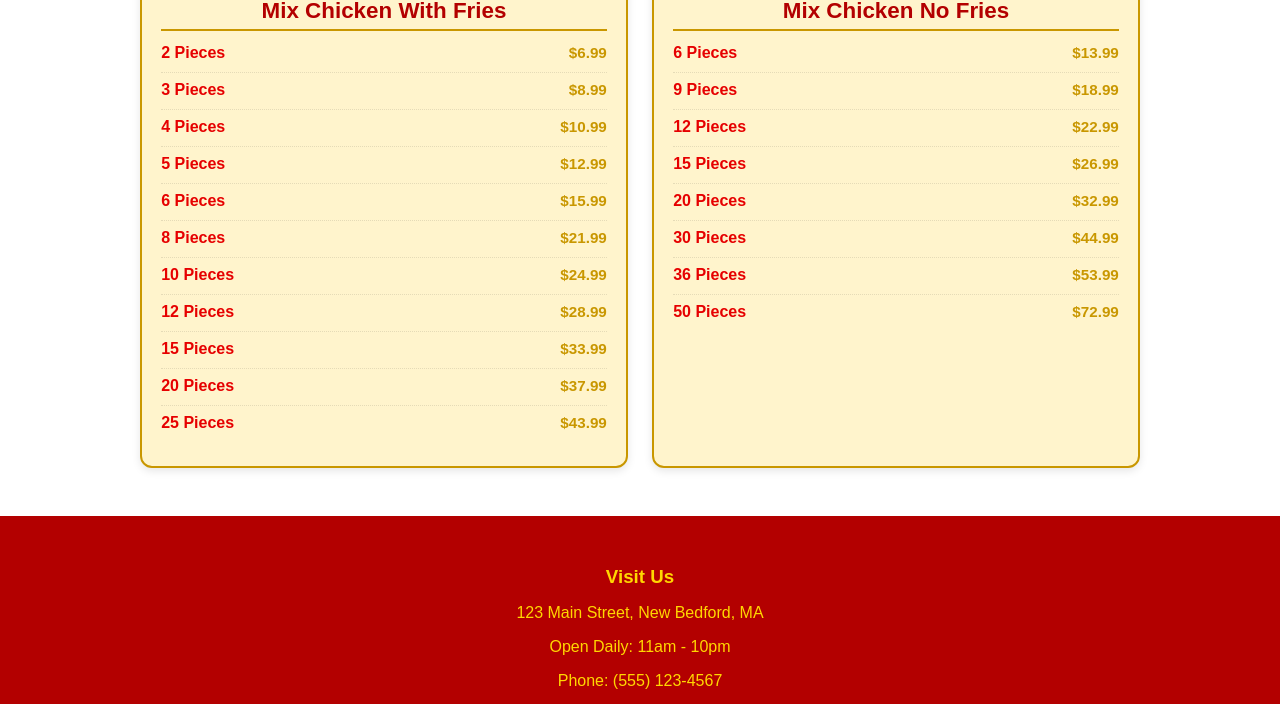
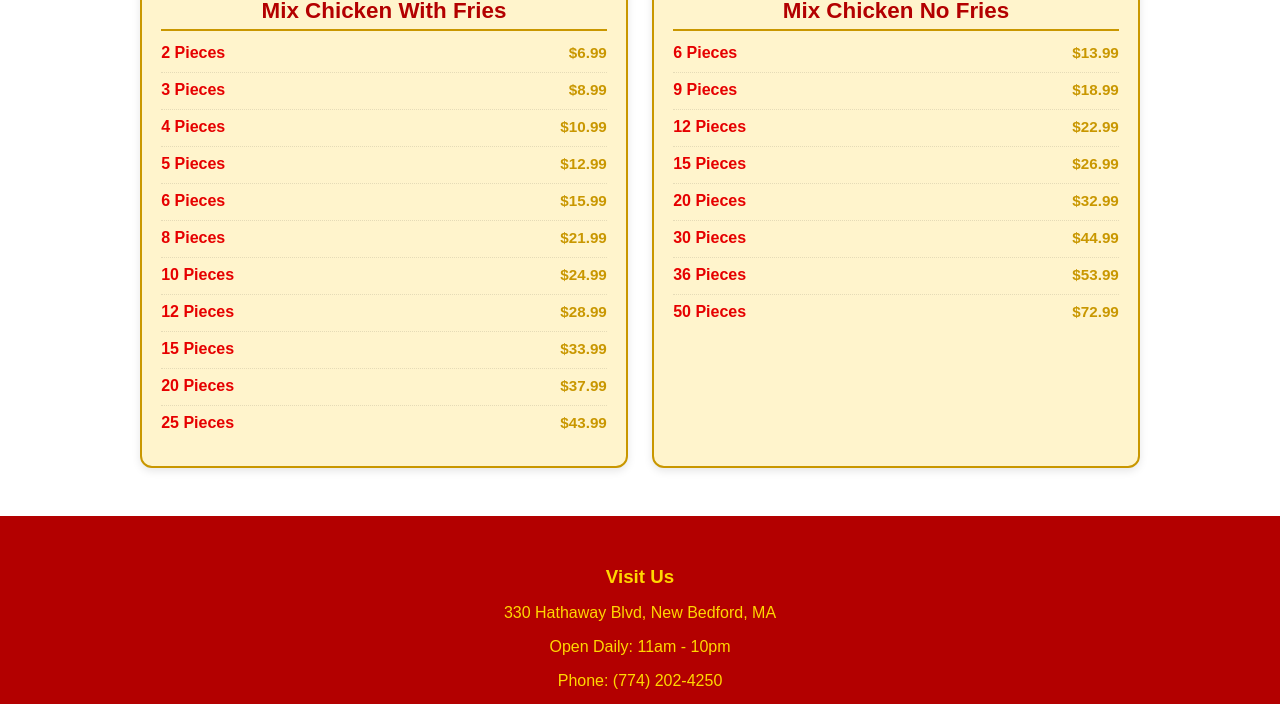
Before and after one commit to Said-The-Coder/CFC-Website, a plain HTML site: page index.html in a window 1280 px wide. Shown: the part 4074-4778 px from the top of the page. Drawn offline with Linux system fonts and the light colour scheme.

Commit message:
index.html

```diff
--- a/index.html
+++ b/index.html
@@ -852,9 +852,9 @@
   <footer>
     <div class="footer-section">
       <h3>Visit Us</h3>
-      <p>123 Main Street, New Bedford, MA</p>
+      <p>330 Hathaway Blvd, New Bedford, MA</p>
       <p>Open Daily: 11am - 10pm</p>
-      <p>Phone: (555) 123-4567</p>
+      <p>Phone: (774) 202-4250</p>
     </div>
     <div class="footer-section social-icons">
   <a href="https://facebook.com" target="_blank" class="icon"><i class="fab fa-facebook-f"></i></a>
```
